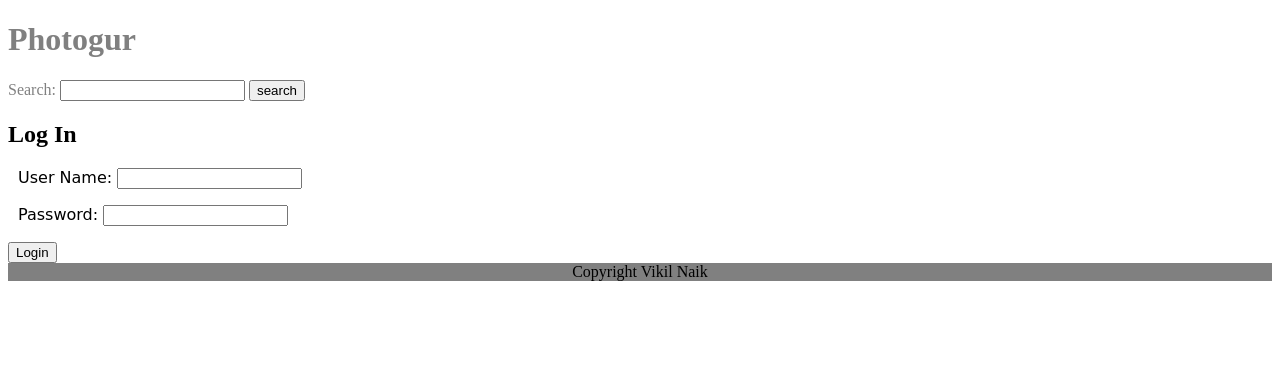
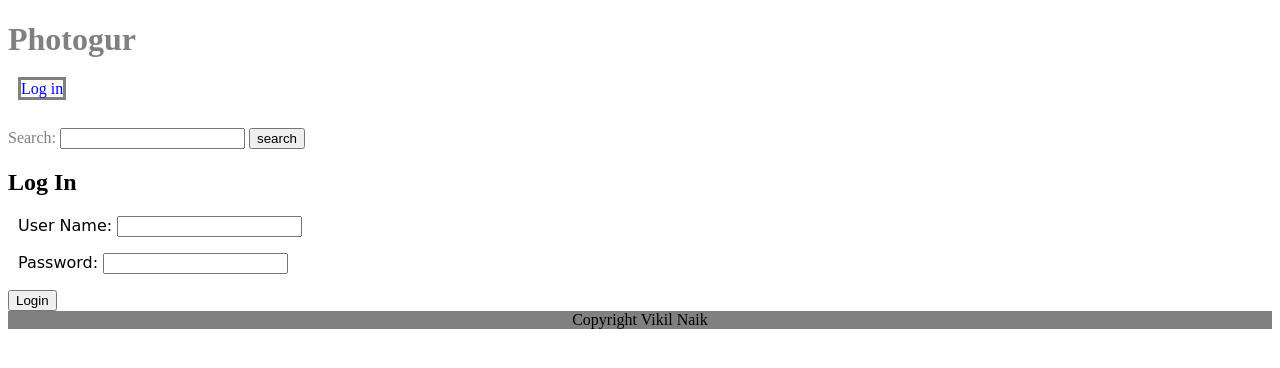
Before and after one commit to vikil94/photogur, a Django app: page /login/ in a window 1280 px wide. Shown: the top 368 px of the page. Run offline with Django 3.2, Linux system fonts and the light colour scheme.

Commit message:
Created a link to the login page, if you are logged in the link will then connect you to a log out page

```diff
--- a/photogur/static/css/main.css
+++ b/photogur/static/css/main.css
@@ -32,6 +32,10 @@ footer {
   display: flex;
   justify-content: center;
 }
+
+nav {
+  margin-bottom: 30px;
+}
 .pictures {
   display: grid;
   grid-template-columns: 1fr 1fr 1fr ;
--- a/photogur/templates/base.html
+++ b/photogur/templates/base.html
@@ -10,6 +10,15 @@
   <body>
     <header>
       <h1>Photogur</h1>
+      <nav>
+        {% if request.user.is_authenticated %}
+        <!-- display link to log out -->
+        <a href="{% url 'logout' %}">Log out</a>
+        {% else %}
+        <!-- display link to login page -->
+        <a href="{% url 'login' %}">Log in</a>
+        {% endif %}
+      </nav>
       <form action="{% url 'picture_search' %}" method="get">
         <label for="picture-search">
           <span>Search:</span>
@@ -18,6 +27,7 @@
 
         <input type="submit" value="search">
       </form>
+
     </header>
     {% block content %}
     {% endblock %}
```
Also changed, not shown: db.sqlite3.
